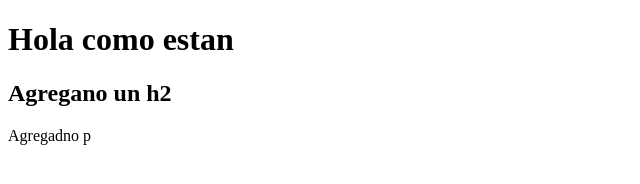
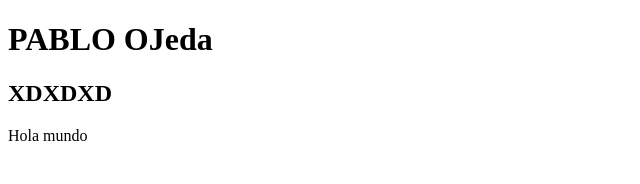
Before and after one commit to PABLOUJIJIJA/pr-ctica-curso, a plain HTML site: page index.html in a window 1280 px wide. Shown: the whole page, without its empty margins (0-640 px from the left). Drawn offline with Linux system fonts and the light colour scheme.

Commit message:
cambiando el h1 y h2 y p

```diff
--- a/index.html
+++ b/index.html
@@ -6,8 +6,8 @@
     <title>PENE PENE </title>
 </head>
 <body>
-    <h1>Hola como estan</h1>
-    <h2>Agregano un h2</h2>
-    <p>Agregadno p</p>
+    <h1>PABLO OJeda</h1>
+    <h2>XDXDXD</h2>
+    <p>Hola mundo</p>
 </body>
 </html>
```
